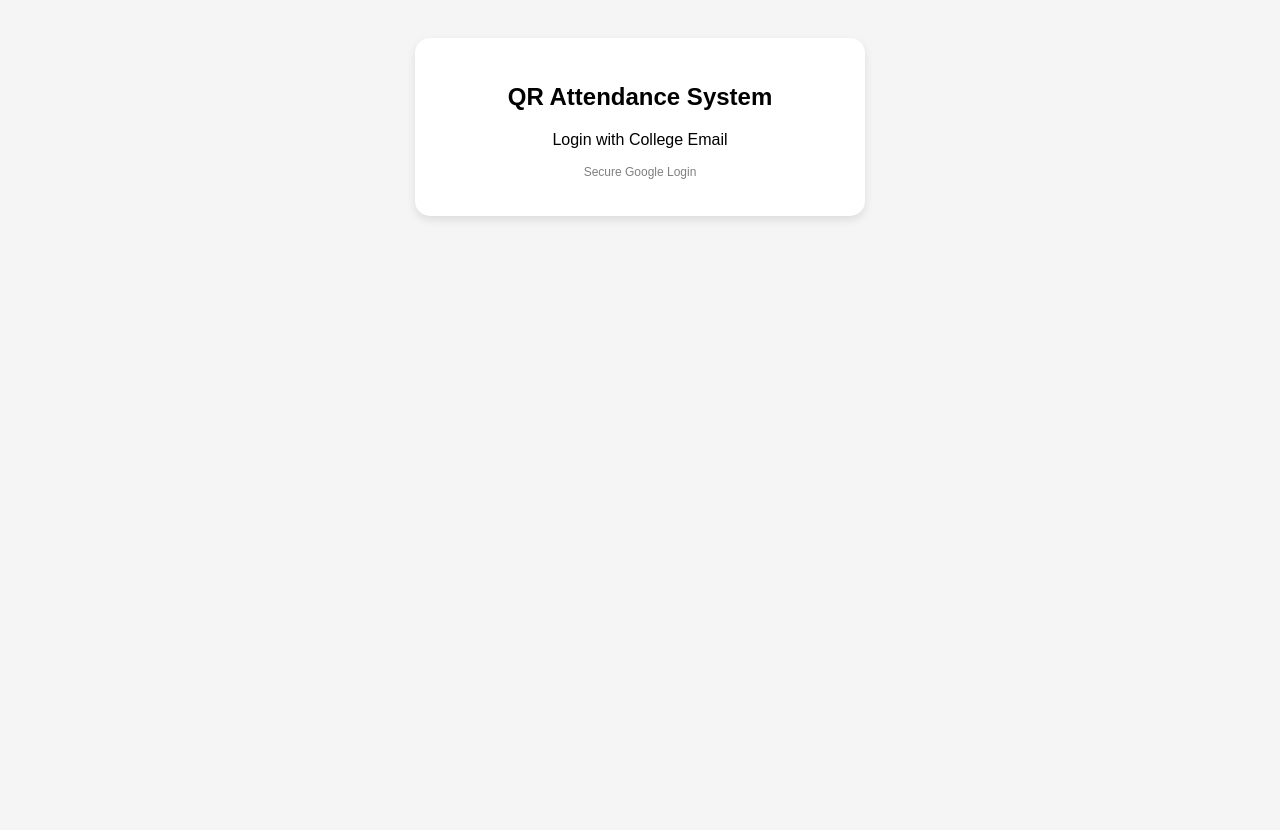
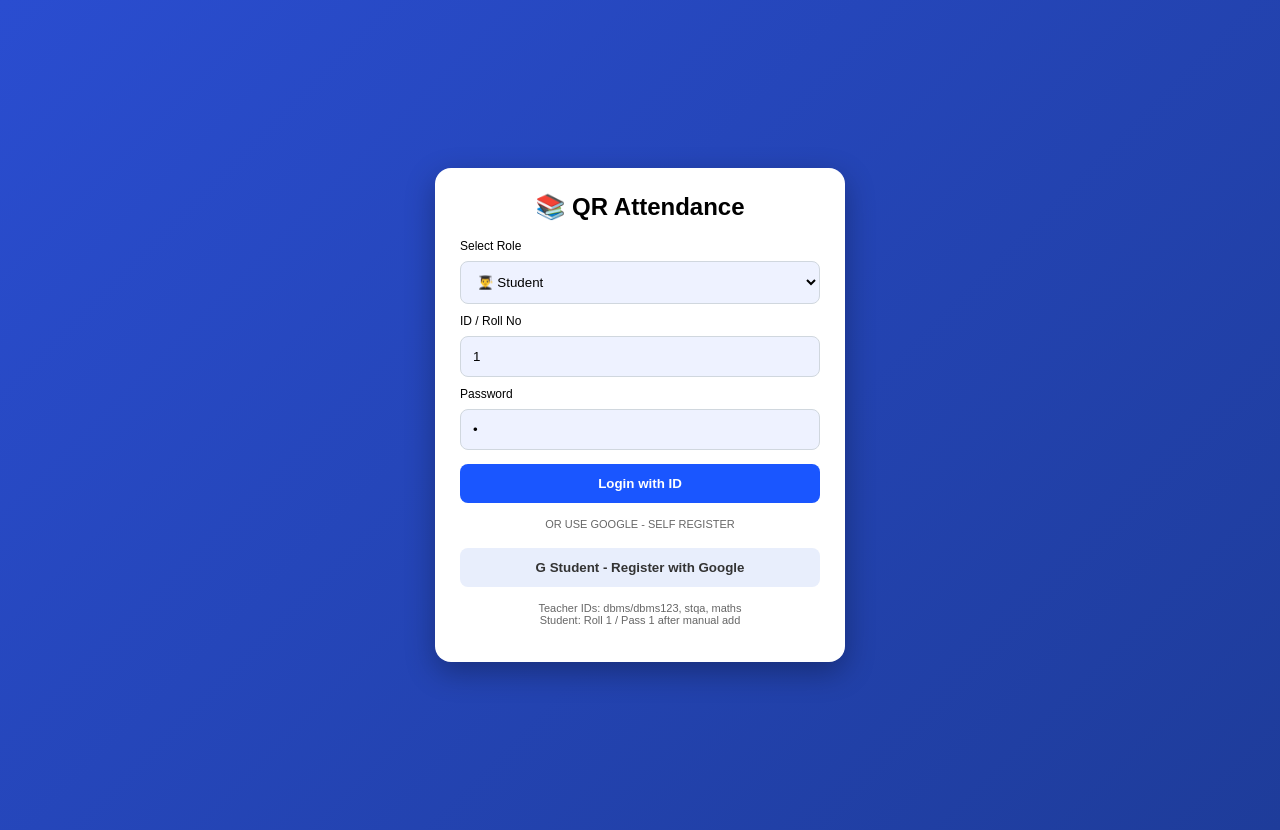
Before and after one commit to 309swara-crypto/qr-attendance, a Flask app: page / in a window 1280 px wide. Before the commit the page ends 220 px from the top, so only its background shows below. Run offline with Flask 3, Linux system fonts and the light colour scheme; some libraries are stand-ins or nearby versions.

Commit message:
Update login.html

```diff
--- a/templates/login.html
+++ b/templates/login.html
@@ -1,33 +1,29 @@
 <!DOCTYPE html>
-<html>
-<head>
-<meta name="viewport" content="width=device-width, initial-scale=1">
-<script src="https://accounts.google.com/gsi/client" async defer></script>
+<html><head><meta name="viewport" content="width=device-width, initial-scale=1">
+<title>Login</title>
 <style>
-body{font-family:Arial; text-align:center; padding:30px; background:#f5f5f5;}
-.box{background:white; padding:25px; border-radius:15px; max-width:400px; margin:auto; box-shadow:0 4px 10px rgba(0,0,0,0.1);}
-</style>
-</head>
+body{font-family:Arial;background:linear-gradient(135deg,#2a4dd0,#1e3c9a);min-height:100vh;display:flex;align-items:center;justify-content:center;margin:0;padding:15px}
+.card{background:white;padding:25px;border-radius:16px;width:100%;max-width:360px;box-shadow:0 10px 30px rgba(0,0,0,.3)}
+input,select{width:100%;padding:12px;margin:7px 0;border-radius:8px;border:1px solid #d0d7de;background:#eef2ff;box-sizing:border-box}
+button{width:100%;padding:12px;margin:7px 0;border-radius:8px;border:none;font-weight:bold;cursor:pointer}
+.blue{background:#1a56ff;color:white} .light{background:#e8eefc;color:#333}
+.small{font-size:11px;text-align:center;color:#666;margin-top:8px}
+h2{text-align:center;margin:0 0 15px 0}
+</style></head>
 <body>
-<div class="box">
-<h2>QR Attendance System</h2>
-<p>Login with College Email</p>
-
-<div id="g_id_onload"
-     data-client_id="1028743894018-jo9o39j23pvlrtlq4cf6g3r86nvcoibq.apps.googleusercontent.com"
-     data-context="signin"
-     data-callback="handleCredentialResponse">
+<div class="card">
+<h2>📚 QR Attendance</h2>
+<form action="/unified_login" method="POST">
+<label style="font-size:12px">Select Role</label>
+<select name="role"><option value="Student">👨‍🎓 Student</option><option value="Teacher">👨‍🏫 Teacher</option></select>
+<label style="font-size:12px">ID / Roll No</label>
+<input name="id_roll" value="1" placeholder="Enter ID or Roll" required>
+<label style="font-size:12px">Password</label>
+<input name="password" type="password" value="1" placeholder="Password = same as Roll" required>
+<button class="blue">Login with ID</button>
+</form>
+<p class="small">OR USE GOOGLE - SELF REGISTER</p>
+<a href="/login"><button class="light">G Student - Register with Google</button></a>
+<p class="small">Teacher IDs: dbms/dbms123, stqa, maths<br>Student: Roll 1 / Pass 1 after manual add</p>
 </div>
-<div class="g_id_signin" data-type="standard" data-size="large" data-width="350"></div>
-
-<p style="font-size:12px; color:gray; margin-top:15px;">Secure Google Login</p>
-</div>
-
-<script>
-function handleCredentialResponse(response) {
-    const data = JSON.parse(atob(response.credential.split('.')[1]));
-    window.location.href = "/google_form?email=" + encodeURIComponent(data.email) + "&name=" + encodeURIComponent(data.name);
-}
-</script>
-</body>
-</html>
+</body></html>
```
